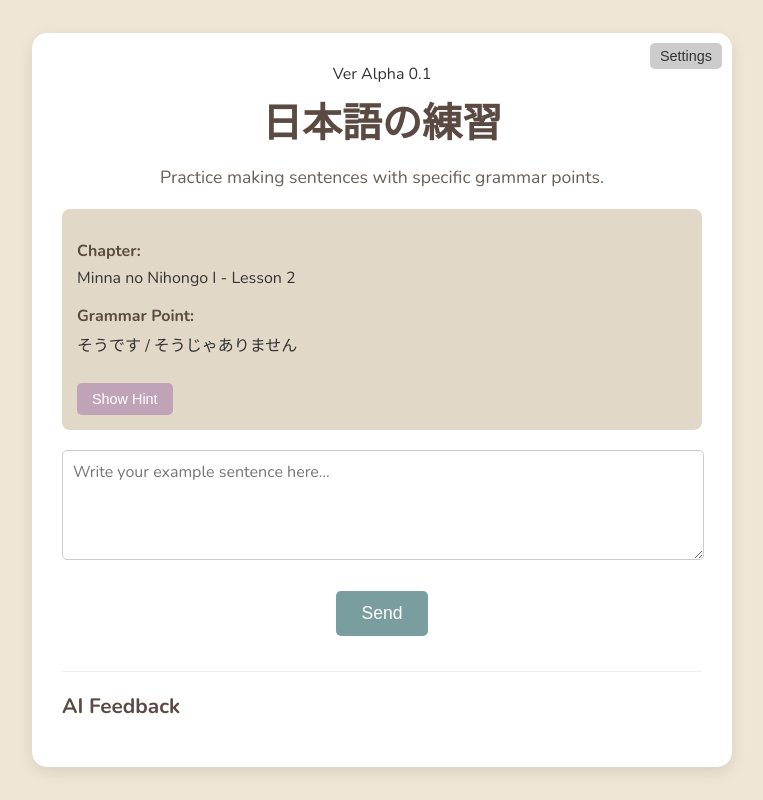
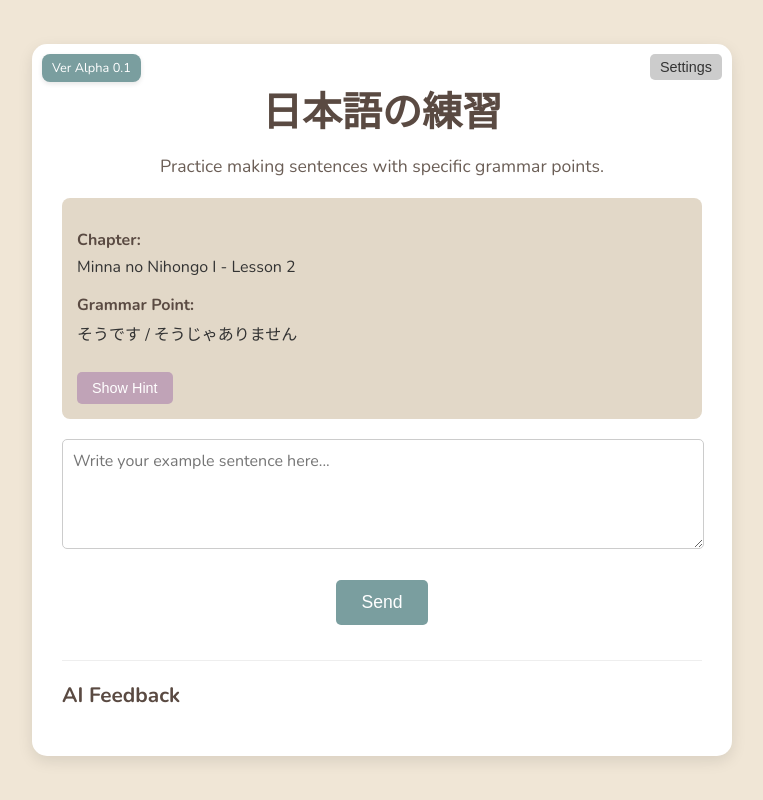
Before and after one commit to kakp0/Nihongo, a plain HTML site: page index.html in a window 1280 px wide. Shown: the whole page, without its empty margins (258-1021 px from the left). Drawn offline with nearby package versions, Linux system fonts and the light colour scheme.

Commit message:
Update style.css with ver css styling

```diff
--- a/style.css
+++ b/style.css
@@ -27,8 +27,23 @@ body {
     text-align: center;
     width: 100%; /* Make panel take full width of container */
     box-sizing: border-box;
-    position: relative; /* Needed for absolute positioning of settings button */
+    position: relative; /* Needed for absolute positioning of settings button and version bubble */
 }
+
+.version-bubble {
+    position: absolute;
+    top: 10px; /* Adjust as needed for spacing from the top */
+    left: 10px; /* Adjust as needed for spacing from the left */
+    background-color: #7a9e9f; /* Using a color from your existing palette */
+    color: white;
+    padding: 5px 10px;
+    border-radius: 8px; /* Adjust for desired roundness */
+    font-size: 0.8em; /* Smaller font size */
+    z-index: 10; /* Ensure it's above other content if needed */
+    /* Optional: add a small shadow */
+    box-shadow: 0 2px 5px rgba(0, 0, 0, 0.1);
+}
+
 
 #main-title {
     font-family: 'Pacifico', cursive; /* More decorative title font */
```
